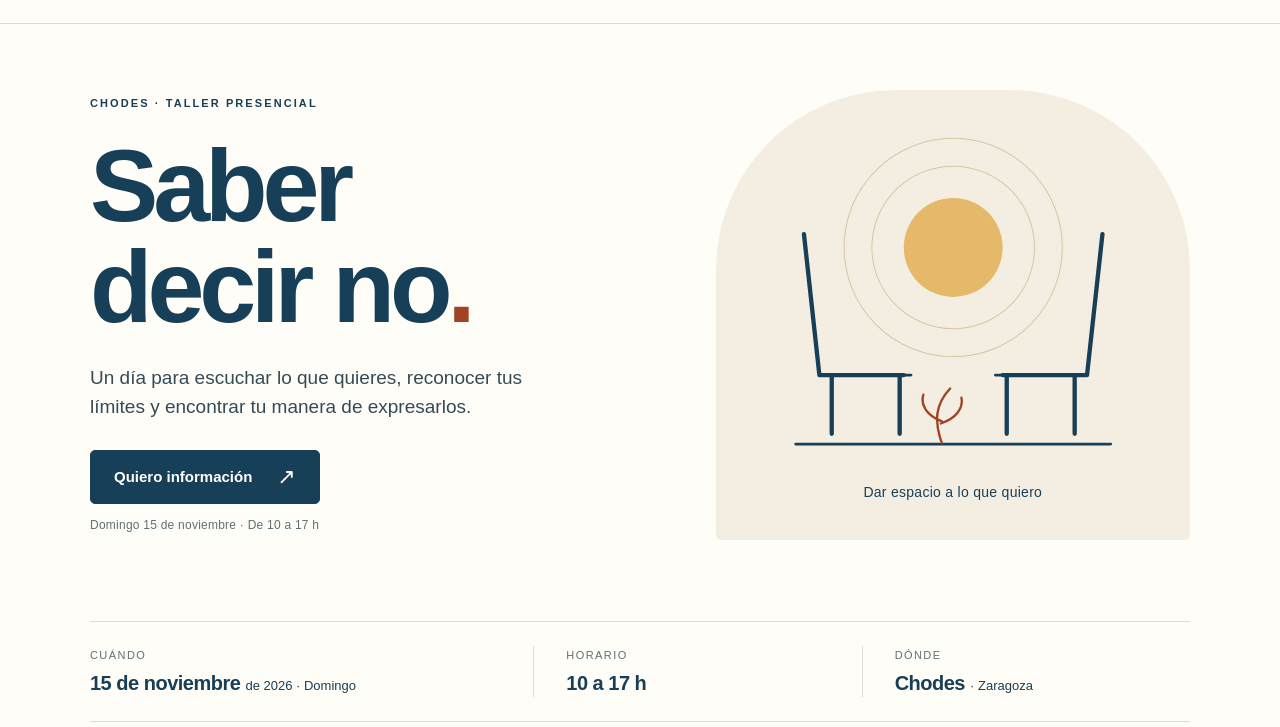
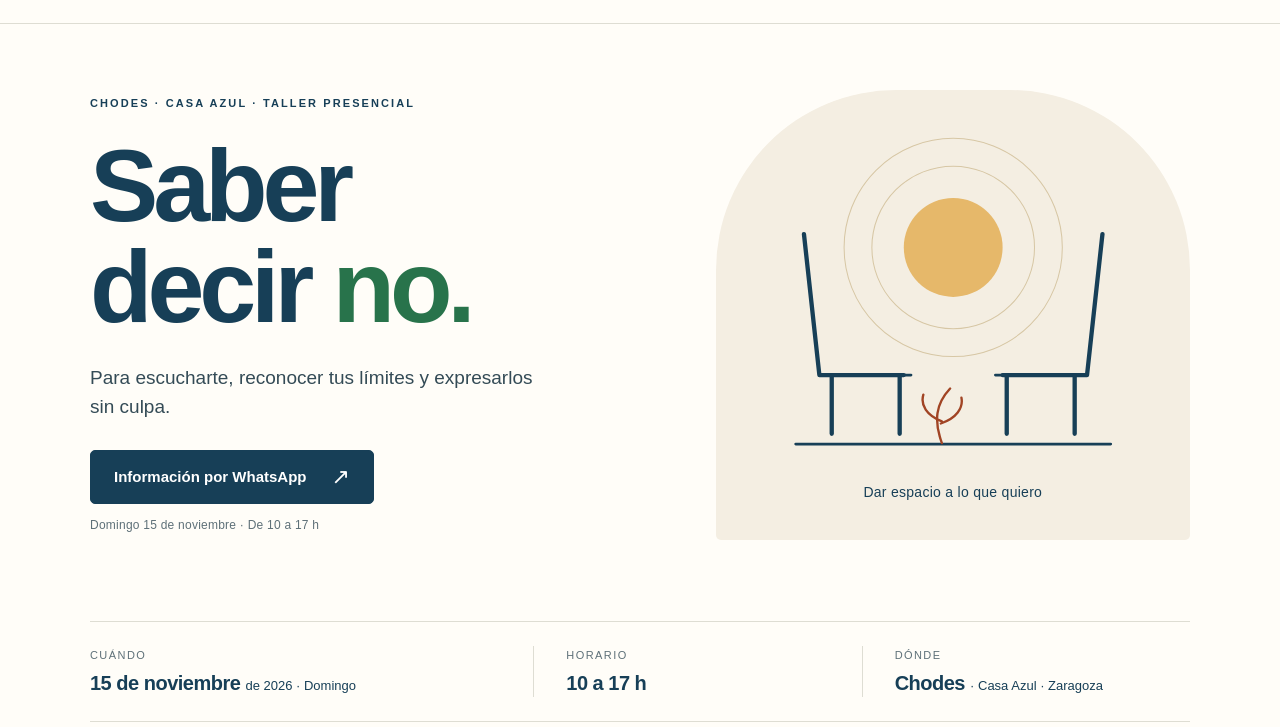
Before and after one commit to eduardramos/talleres, a plain HTML site: page saber-decir-no/index.html in a window 1280 px wide. Shown: the part 73-800 px from the top of the page. Drawn offline with Linux system fonts and the light colour scheme.

Commit message:
Actualiza taller de Chodes: Casa Azul, lema y contacto por WhatsApp

```diff
--- a/saber-decir-no/index.html
+++ b/saber-decir-no/index.html
@@ -5,13 +5,13 @@
   <meta name="viewport" content="width=device-width, initial-scale=1, viewport-fit=cover">
   <meta name="theme-color" content="#173f57">
   <title>Saber decir no · Chodes · 15 de noviembre de 2026 · Eduard Ramos</title>
-  <meta name="description" content="Un taller vivencial con Eduard Ramos para escuchar lo que quieres, reconocer tus límites y expresarlos en tus relaciones. Chodes · Domingo 15 de noviembre de 2026 · De 10 a 17 h.">
+  <meta name="description" content="Para escucharte, reconocer tus límites y expresarlos sin culpa. Taller vivencial con Eduard Ramos. Chodes · Casa Azul · Zaragoza · Domingo 15 de noviembre de 2026 · De 10 a 17 h.">
   <link rel="canonical" href="https://eduardramos.github.io/talleres/saber-decir-no/">
   <meta property="og:type" content="website">
   <meta property="og:locale" content="es_ES">
   <meta property="og:site_name" content="Eduard Ramos · Talleres">
-  <meta property="og:title" content="Saber decir no · Un día para escuchar lo que quiero">
-  <meta property="og:description" content="Taller vivencial con Eduard Ramos. Chodes · Domingo 15 de noviembre de 2026 · De 10 a 17 h. Información por WhatsApp.">
+  <meta property="og:title" content="Saber decir no · Expresar tus límites sin culpa">
+  <meta property="og:description" content="Taller vivencial con Eduard Ramos. Chodes · Casa Azul · Zaragoza · Domingo 15 de noviembre de 2026 · De 10 a 17 h. Información por WhatsApp.">
   <meta property="og:url" content="https://eduardramos.github.io/talleres/saber-decir-no/">
   <meta property="og:image" content="https://eduardramos.github.io/talleres/saber-decir-no/compartir.png">
   <meta property="og:image:width" content="1200">
@@ -19,7 +19,7 @@
   <meta property="og:image:alt" content="Saber decir no. Chodes, domingo 15 de noviembre de 2026, de 10 a 17 h. Eduard Ramos.">
   <meta name="twitter:card" content="summary_large_image">
   <style>
-    :root{--ink:#173f57;--text:#344b56;--muted:#5e7078;--paper:#fffdf8;--warm:#f4eee2;--line:#deddd3;--gold:#e6b86a;--rust:#a14424;--white:#fff;--wrap:1100px}
+    :root{--ink:#173f57;--text:#344b56;--muted:#5e7078;--paper:#fffdf8;--warm:#f4eee2;--line:#deddd3;--gold:#e6b86a;--rust:#a14424;--green:#28734b;--white:#fff;--wrap:1100px}
     *,*::before,*::after{box-sizing:border-box}
     html{scroll-behavior:smooth;scroll-padding-top:26px;background:var(--paper)}
     body{margin:0;background:var(--paper);color:var(--text);font:17px/1.65 Arial,Helvetica,sans-serif;-webkit-font-smoothing:antialiased}
@@ -49,7 +49,7 @@
     .eyebrow{font-size:11px;font-weight:700;letter-spacing:.19em;text-transform:uppercase;line-height:1.5;color:var(--ink);margin-bottom:24px}
     .hero{display:grid;grid-template-columns:1.15fr 1fr;align-items:center;gap:36px;padding-top:66px;padding-bottom:64px}
     h1{font-size:clamp(4.2rem,8vw,6.8rem);line-height:.99;font-weight:800;margin:0 0 25px}
-    h1 em{font-style:normal;color:var(--rust)}
+    h1 em{font-style:normal;color:var(--green)}
     .hero-intro{font-size:19px;line-height:1.55;max-width:470px;margin-bottom:28px}
     .button{display:inline-flex;align-items:center;justify-content:center;gap:25px;min-height:54px;padding:14px 23px;border:1px solid var(--ink);border-radius:5px;text-decoration:none;background:var(--ink);color:white;font-size:15px;font-weight:700;line-height:1.4;transition:background .15s,transform .15s}
     .button:hover{background:#255971;transform:translateY(-2px)}
@@ -184,10 +184,10 @@
   <main id="contenido">
     <section class="wrap hero" aria-labelledby="titulo">
       <div>
-        <p class="eyebrow">Chodes · Taller presencial</p>
-        <h1 id="titulo">Saber<br>decir no<em>.</em></h1>
-        <p class="hero-intro">Un día para escuchar lo que quieres, reconocer tus límites y encontrar tu manera de expresarlos.</p>
-        <a class="button" data-whatsapp href="https://wa.me/34605004011?text=Hola%20Eduard%2C%20me%20interesa%20el%20taller%20%C2%ABSaber%20decir%20no%C2%BB%20del%20domingo%2015%20de%20noviembre%20de%202026%20en%20Chodes.%20%C2%BFPuedes%20enviarme%20el%20precio%2C%20el%20lugar%20y%20los%20detalles%20para%20participar%3F" target="_blank" rel="noopener noreferrer">Quiero información <span class="arrow" aria-hidden="true">↗</span></a>
+        <p class="eyebrow">Chodes · Casa Azul · Taller presencial</p>
+        <h1 id="titulo">Saber<br>decir <em>no.</em></h1>
+        <p class="hero-intro">Para escucharte, reconocer tus límites y expresarlos sin culpa.</p>
+        <a class="button" data-whatsapp href="https://wa.me/34605004011?text=Hola%20Eduard%2C%20me%20interesa%20el%20taller%20%C2%ABSaber%20decir%20no%C2%BB%20del%20domingo%2015%20de%20noviembre%20de%202026%20en%20la%20Casa%20Azul%20de%20Chodes.%20%C2%BFPuedes%20enviarme%20el%20precio%20y%20los%20detalles%20para%20participar%3F" target="_blank" rel="noopener noreferrer">Información por WhatsApp <span class="arrow" aria-hidden="true">↗</span></a>
         <p class="hero-note">Domingo 15 de noviembre · De 10 a 17 h</p>
       </div>
       <div class="hero-art">
@@ -208,7 +208,7 @@
       <dl class="date-strip" aria-label="Fecha, horario y localidad">
         <div><dt>Cuándo</dt><dd>15 de noviembre <span>de 2026 · Domingo</span></dd></div>
         <div><dt>Horario</dt><dd>10 a 17 h</dd></div>
-        <div><dt>Dónde</dt><dd>Chodes <span>· Zaragoza</span></dd></div>
+        <div><dt>Dónde</dt><dd>Chodes <span>· Casa Azul · Zaragoza</span></dd></div>
       </dl>
     </div>
     <section class="wrap section intro-grid" id="taller" aria-labelledby="intro-title">
@@ -263,17 +263,16 @@
     <section class="practical section" id="informacion" aria-labelledby="info-title">
       <div class="wrap practical-grid">
         <div>
-          <p class="eyebrow">Nos encontramos en Chodes</p>
-          <h2 id="info-title">Un día para dar espacio<br>a lo que te importa.</h2>
+          <p class="eyebrow">Chodes · Casa Azul · Zaragoza</p>
+          <h2 id="info-title">Dar espacio<br>a lo que te importa.</h2>
           <p class="practical-intro">Si te interesa participar, escríbeme y te enviaré los detalles del taller y de la inscripción.</p>
-          <a class="button" data-whatsapp href="https://wa.me/34605004011?text=Hola%20Eduard%2C%20me%20interesa%20el%20taller%20%C2%ABSaber%20decir%20no%C2%BB%20del%20domingo%2015%20de%20noviembre%20de%202026%20en%20Chodes.%20%C2%BFPuedes%20enviarme%20el%20precio%2C%20el%20lugar%20y%20los%20detalles%20para%20participar%3F" target="_blank" rel="noopener noreferrer">Me interesa el taller <span class="arrow" aria-hidden="true">↗</span></a>
-          <a class="phone" href="tel:+34605004011">605 00 40 11</a>
+          <a class="button" data-whatsapp href="https://wa.me/34605004011?text=Hola%20Eduard%2C%20me%20interesa%20el%20taller%20%C2%ABSaber%20decir%20no%C2%BB%20del%20domingo%2015%20de%20noviembre%20de%202026%20en%20la%20Casa%20Azul%20de%20Chodes.%20%C2%BFPuedes%20enviarme%20el%20precio%20y%20los%20detalles%20para%20participar%3F" target="_blank" rel="noopener noreferrer">Información por WhatsApp <span class="arrow" aria-hidden="true">↗</span></a>
         </div>
         <dl class="info">
           <div><dt>Fecha</dt><dd>Domingo 15 de noviembre de 2026</dd></div>
           <div><dt>Horario</dt><dd>De 10:00 a 17:00</dd></div>
-          <div><dt>Localidad</dt><dd>Chodes (Zaragoza)</dd></div>
-          <div><dt>Espacio y precio</dt><dd class="pending">Escríbeme para conocer el espacio concreto, el precio y los detalles de participación.</dd></div>
+          <div><dt>Lugar</dt><dd>Chodes · Casa Azul · Zaragoza</dd></div>
+          <div><dt>Precio e inscripción</dt><dd class="pending">Escríbeme por WhatsApp para conocer el precio y los detalles de participación.</dd></div>
         </dl>
       </div>
     </section>
@@ -282,7 +281,7 @@
       <div>
         <details><summary>¿Es para mí?</summary><p>Puede interesarte si te cuesta expresar lo que quieres, si aceptas compromisos que después te pesan o si quieres explorar cómo cuidar tus límites en la familia, las amistades o el trabajo.</p></details>
         <details><summary>¿Tengo que compartir algo personal?</summary><p>La propuesta parte de la experiencia de cada persona. Tú decides qué quieres compartir y hasta dónde participar en cada momento.</p></details>
-        <details><summary>¿Cómo pido información para apuntarme?</summary><p>Pulsa «Me interesa el taller» para abrir WhatsApp con un mensaje preparado. También puedes llamar al <a href="tel:+34605004011">605 00 40 11</a>. Eduard te dará los detalles para que puedas decidir.</p></details>
+        <details><summary>¿Cómo pido información para apuntarme?</summary><p>Pulsa «Información por WhatsApp» para abrir una conversación con un mensaje preparado. Eduard te dará el precio y los detalles de inscripción.</p></details>
       </div>
     </section>
   </main>
```
